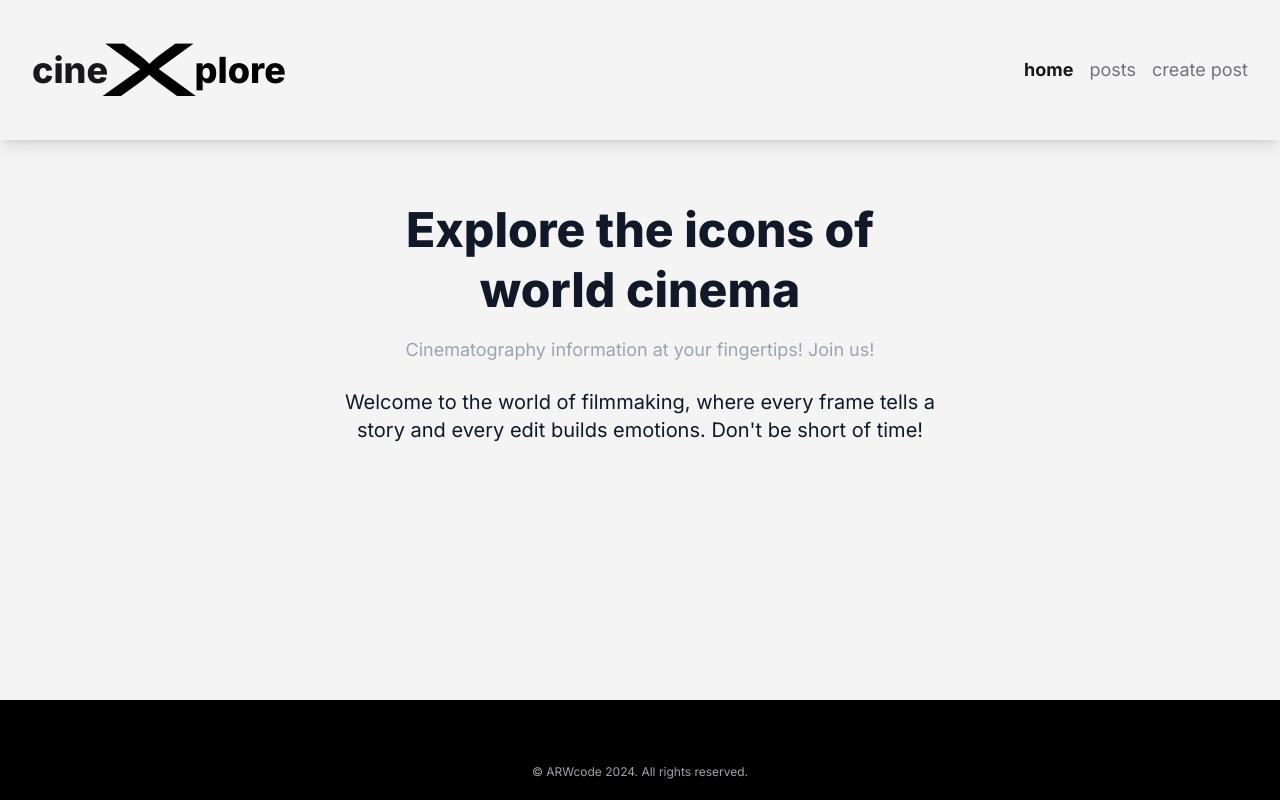
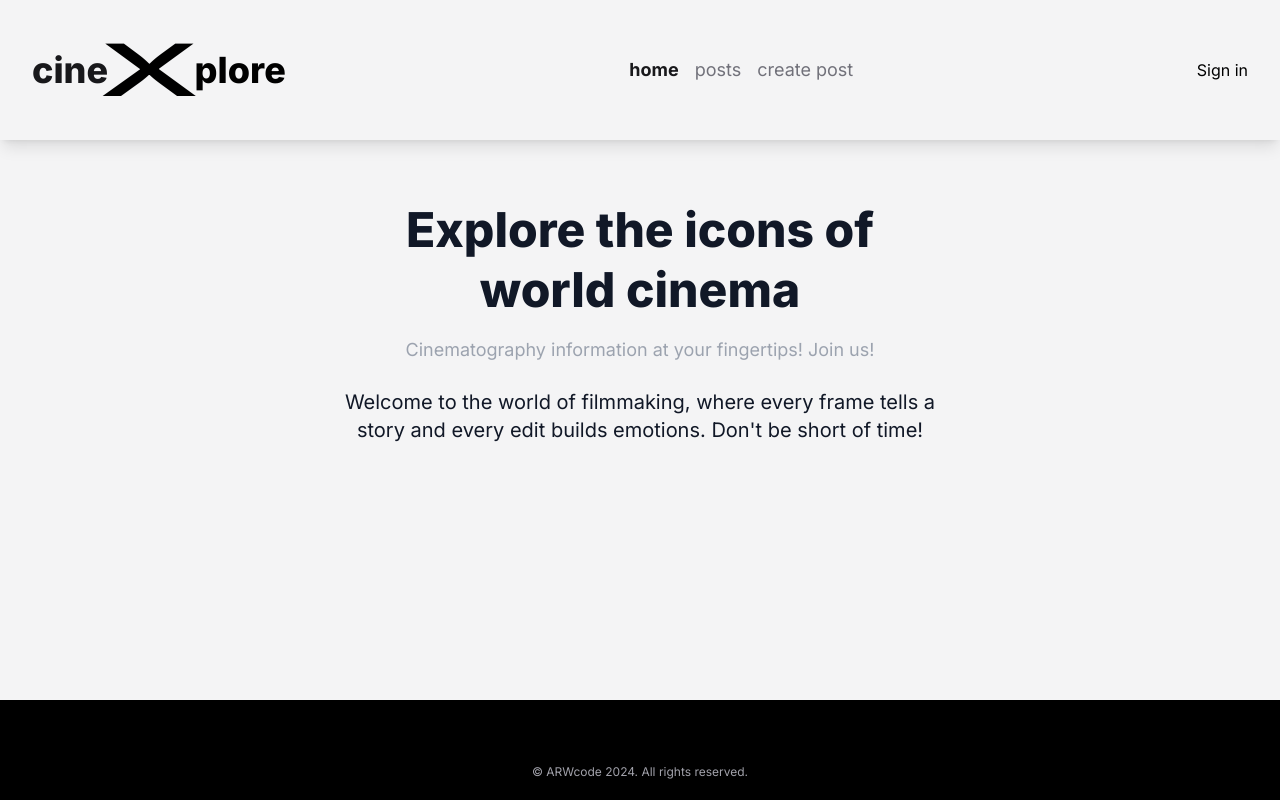
Before and after one commit to MarioLuigie/NEXT-Blog, a Next.js app: page / in a window 1280 px wide. Built offline with nearby package versions, Linux system fonts and the light colour scheme; no server answers.

Commit message:
Feat: Add Logout and SignIn to Header

```diff
--- a/src/components/layout/Header.tsx
+++ b/src/components/layout/Header.tsx
@@ -5,14 +5,26 @@ import Logo from '@/components/content/Logo'
 import Nav from '@/components/layout/Nav'
 //lib
 import { paths } from '@/lib/constants/paths'
+import {
+	RegisterLink,
+	LoginLink,
+	LogoutLink,
+} from '@kinde-oss/kinde-auth-nextjs/components'
+import { getKindeServerSession } from '@kinde-oss/kinde-auth-nextjs/server'
 
-export default function Header() {
+export default async function Header() {
+	const { isAuthenticated } = getKindeServerSession()
 	return (
 		<header className="bg-zinc-100 shadow-lg p-8 z-40 flex-between h-[140px] sticky top-0 left-0 w-full">
 			<Link href={paths.HOME}>
 				<Logo />
 			</Link>
 			<Nav />
+			{!(await isAuthenticated()) ? (
+				<LoginLink>Sign in</LoginLink>
+			) : (
+				<LogoutLink>Log out</LogoutLink>
+			)}
 		</header>
 	)
 }
```
